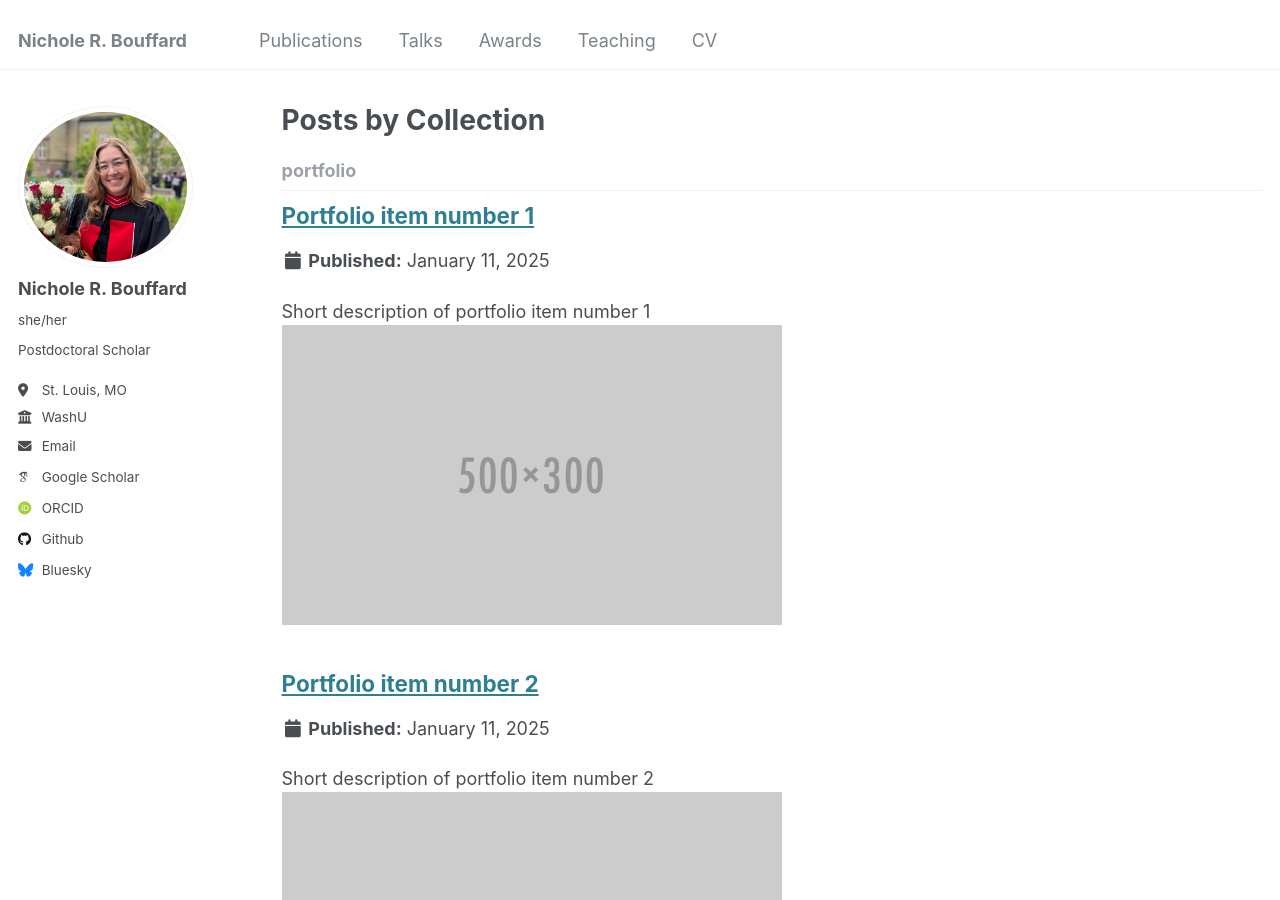
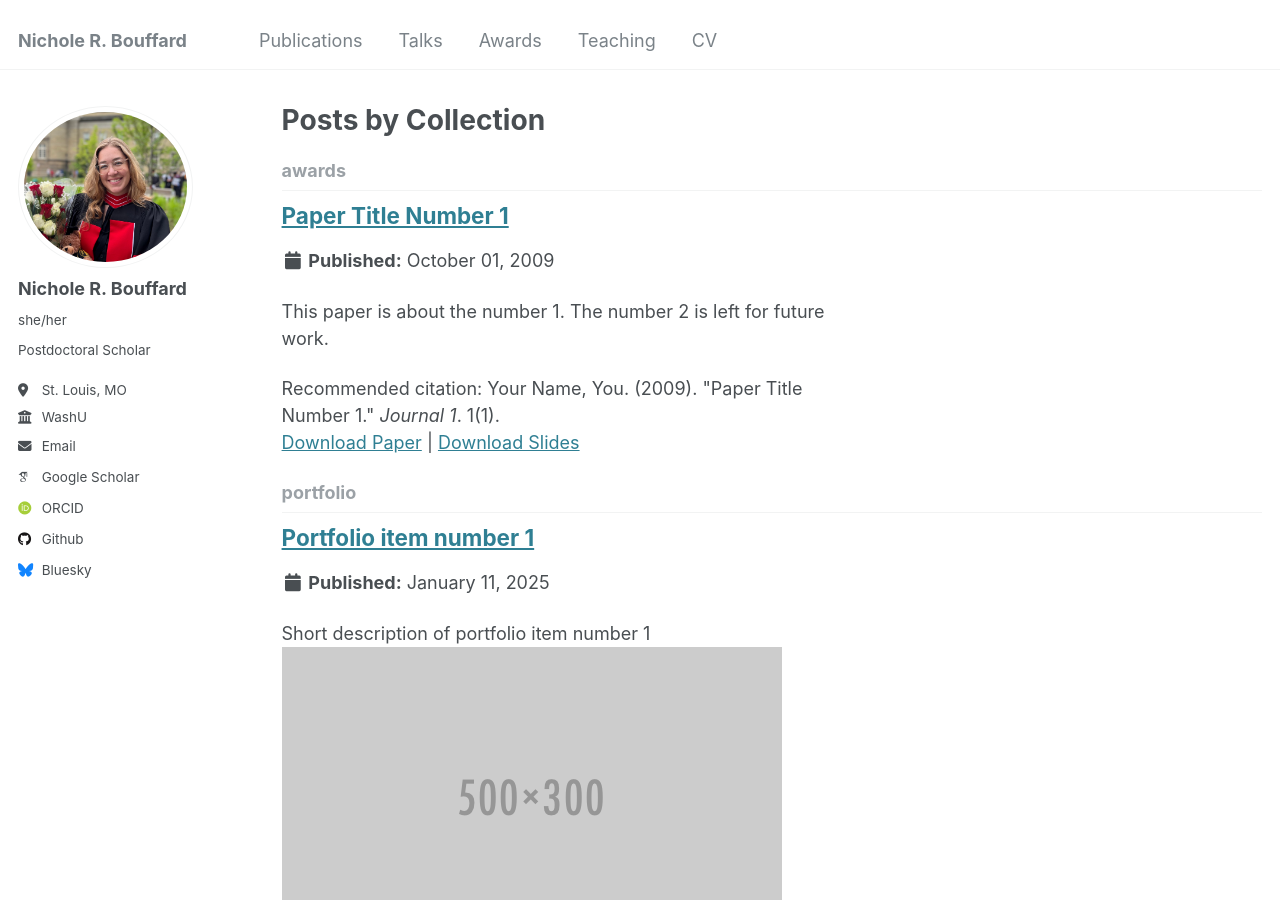
Before and after one commit to nrbouffard/nrbouffard.github.io, a Jekyll site: the page built from _pages/collection-archive.html, in a window 1280 px wide and 900 px high. Built offline with Jekyll 4.4.1, drawn with Linux system fonts in a browser that asks for light colours; some web fonts are replaced; some of the changed lines change nothing that is shown.

Commit message:
Update _config.yml

```diff
--- a/_config.yml
+++ b/_config.yml
@@ -224,6 +224,9 @@ collections:
   talks:
     output: true
     permalink: /:collection/:path/
+  awards:
+    output: true
+    permalink: /:collection/:path/
 
 
 # These settings control how pages and collections are included in the site
@@ -250,6 +253,15 @@ defaults:
   - scope:
       path: ""
       type: teaching
+    values:
+      layout: single
+      author_profile: true
+      share: true
+      comments: true
+  # _teaching
+  - scope:
+      path: ""
+      type: awards
     values:
       layout: single
       author_profile: true
```
